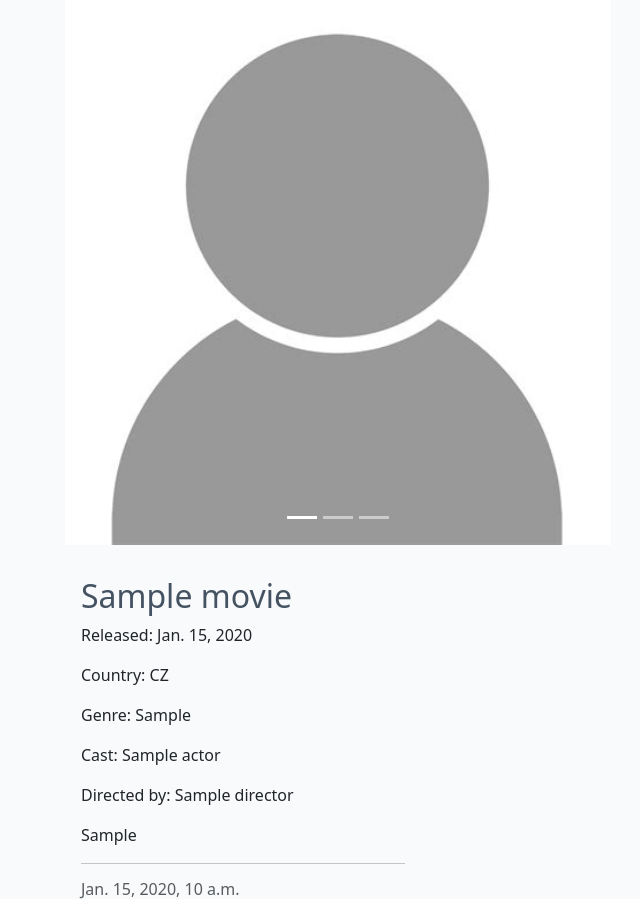
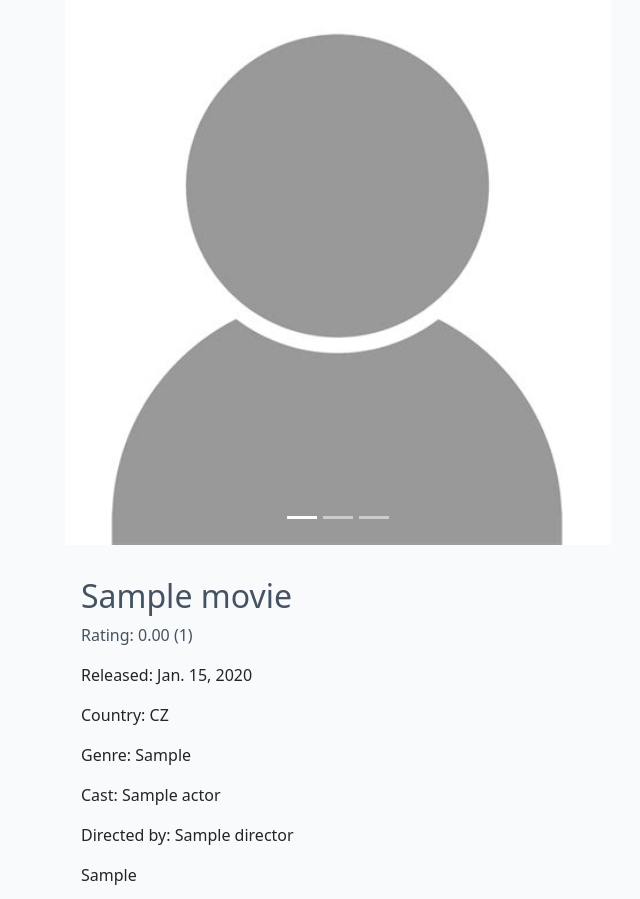
Before and after one commit to LizzyonGit/rates_r_us, a Django app: page / in a window 1280 px wide. Shown: the part 153-1052 px from the top of the page, without its empty margins (17-657 px from the left). Run offline with Django 5.2, Linux system fonts and the light colour scheme; tables that the repository leaves empty hold one stand-in row (values such as "Sample post").

Commit message:
Add average and review count on index by adding method to Movie model, removing from view. Same template variables for detail now as well

```diff
--- a/movie/models.py
+++ b/movie/models.py
@@ -2,6 +2,7 @@ from django.db import models
 from django.contrib.auth.models import User
 from django_countries.fields import CountryField
 from cloudinary.models import CloudinaryField
+from django.db.models import Avg
 
 
 
@@ -38,18 +39,19 @@ class Movie(models.Model):
     plot = models.TextField()
     created_on = models.DateTimeField(auto_now_add=True)
 
-    # average_rating = models.IntegerField? does not need to be here as it is collected from reviews, doe snot need to be stored here?
     class Meta:
         ordering = ["-created_on"]
     def __str__(self):
         return self.movie_title
+    # Two methods for displaying average rating when there are approved reviews
+    def approved_reviews(self):
+        return self.reviews.filter(approved=True)
+    def get_average_rating(self):
+        average_rating = self.approved_reviews().aggregate(Avg('rating')).get('rating__avg')
+        return average_rating
 
-# function to conditionalise the dafult value of approved
-# def default_approved():
-#     if not (Review.text and Review.title):
-#         return True
-#     else:
-#         return False
+# Calculate average rating of approved reviews. Inspired by https://stackoverflow.com/questions/55325723/generate-average-for-ratings-in-django-models-and-return-with-other-model
+
 
 
 class Review(models.Model):
--- a/movie/templates/movie/index.html
+++ b/movie/templates/movie/index.html
@@ -57,6 +57,14 @@
                             </div>
                             <a href="{% url 'movie_detail' movie.slug %}" class="post-link">
                                 <h2 class="card-title">{{ movie.movie_title }}</h2>
+                               <!--Displays rating if there are approved reviews, rounds it to two decimals-->
+                               <!--Same code as in movie_detail.html-->
+                                {% if movie.approved_reviews %}
+                                <p>Rating: {{ movie.get_average_rating|floatformat:2}} ({{ movie.approved_reviews.count }})</p>
+                                {% else %}
+                                <p>No rating yet</p>
+                                {% endif %}
+
                             </a>
                             <p>Released: {{movie.release_date}}</p>
                             <p>Country: {{movie.country}}</p>
--- a/movie/views.py
+++ b/movie/views.py
@@ -2,7 +2,7 @@ from django.shortcuts import render, get_object_or_404, reverse
 from django.views import generic
 from django.contrib import messages
 from django.http import HttpResponseRedirect
-from django.db.models import Avg, Q
+from django.db.models import Q
 from .models import Movie, Review
 from .forms import ReviewForm
 
@@ -15,6 +15,8 @@ class MovieList(generic.ListView):
     queryset = Movie.objects.all().filter(status=1)
     template_name = "movie/index.html"
     paginate_by = 4
+
+
 
 # Followed tutorial https://learndjango.com/tutorials/django-search-tutorial and django doc for search functionality
 # Help from https://forum.djangoproject.com/t/find-objects-with-mix-distinct-and-order-by/13010, https://stackoverflow.com/questions/73164250/find-unique-values-in-django/73164902, django doc
@@ -49,8 +51,8 @@ def movie_detail(request, slug):
     queryset = Movie.objects.filter(status=1)
     movie = get_object_or_404(queryset, slug=slug)
     reviews = movie.reviews.all().order_by("-created_on")
-    approved_reviews = movie.reviews.filter(approved=True)
-    review_count = approved_reviews.count()
+    # approved_reviews = movie.reviews.filter(approved=True)
+
 
     if request.method == "POST":
         review_form = ReviewForm(data=request.POST)
@@ -74,12 +76,7 @@ def movie_detail(request, slug):
             )
 
 
-
-    # Calculate average rating of approved reviews. Inspired by https://stackoverflow.com/questions/55325723/generate-average-for-ratings-in-django-models-and-return-with-other-model
-    average_rating = approved_reviews.aggregate(Avg('rating')).get('rating__avg')
-
     review_form = ReviewForm()
-
 
     return render(
         request,
@@ -87,10 +84,10 @@ def movie_detail(request, slug):
         {
             "movie": movie,
             "reviews": reviews,
-            "review_count": review_count,
+            #"review_count": review_count,
             "review_form": review_form,
-            "average_rating": average_rating,
-            "approved_reviews": approved_reviews,
+            #"average_rating": average_rating,
+            # "approved_reviews": approved_reviews,
          },
     )
 
```
Also changed, not shown: movie/templates/movie/movie_detail.html (+5 -3 lines), README.md.
